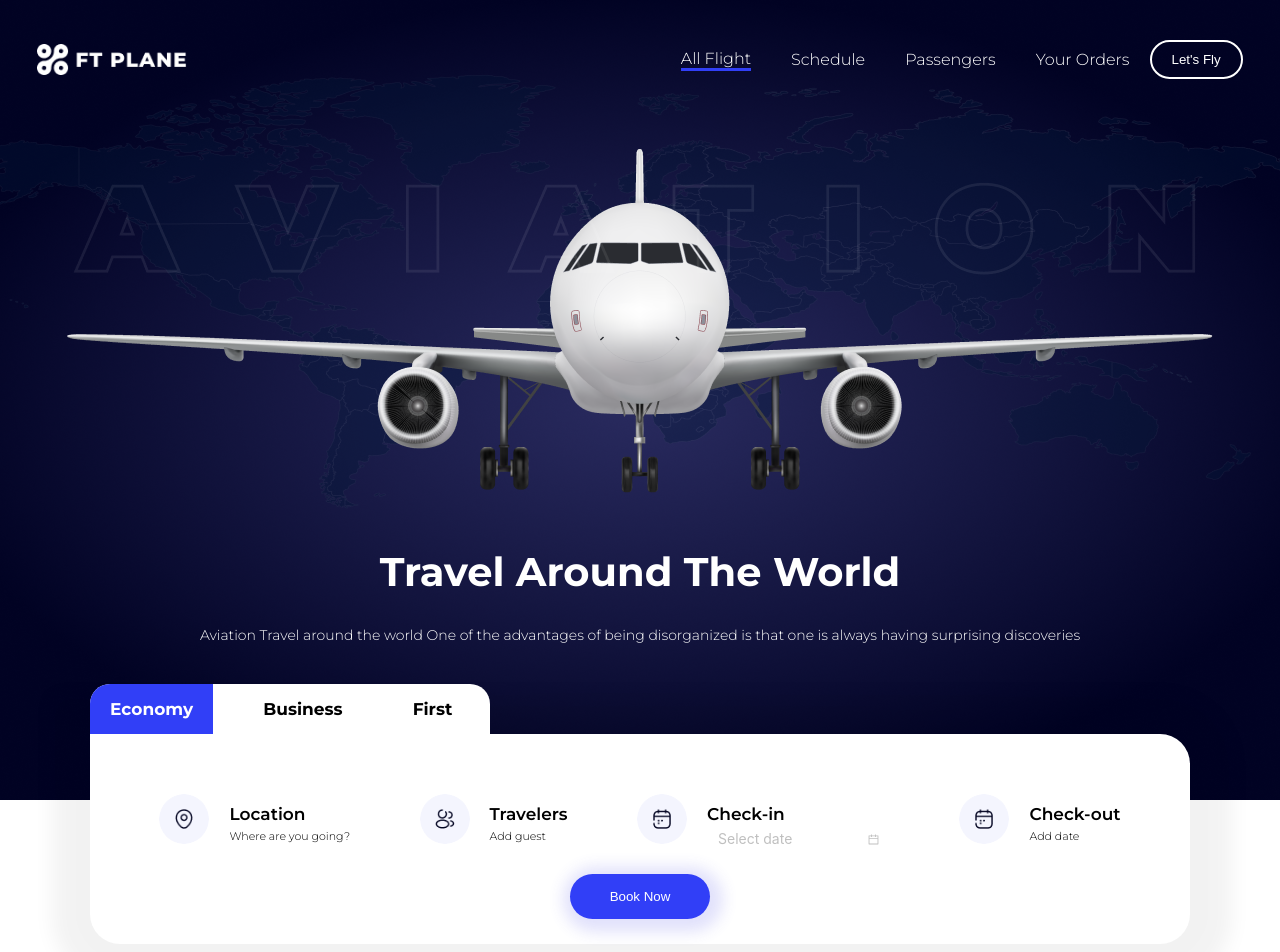
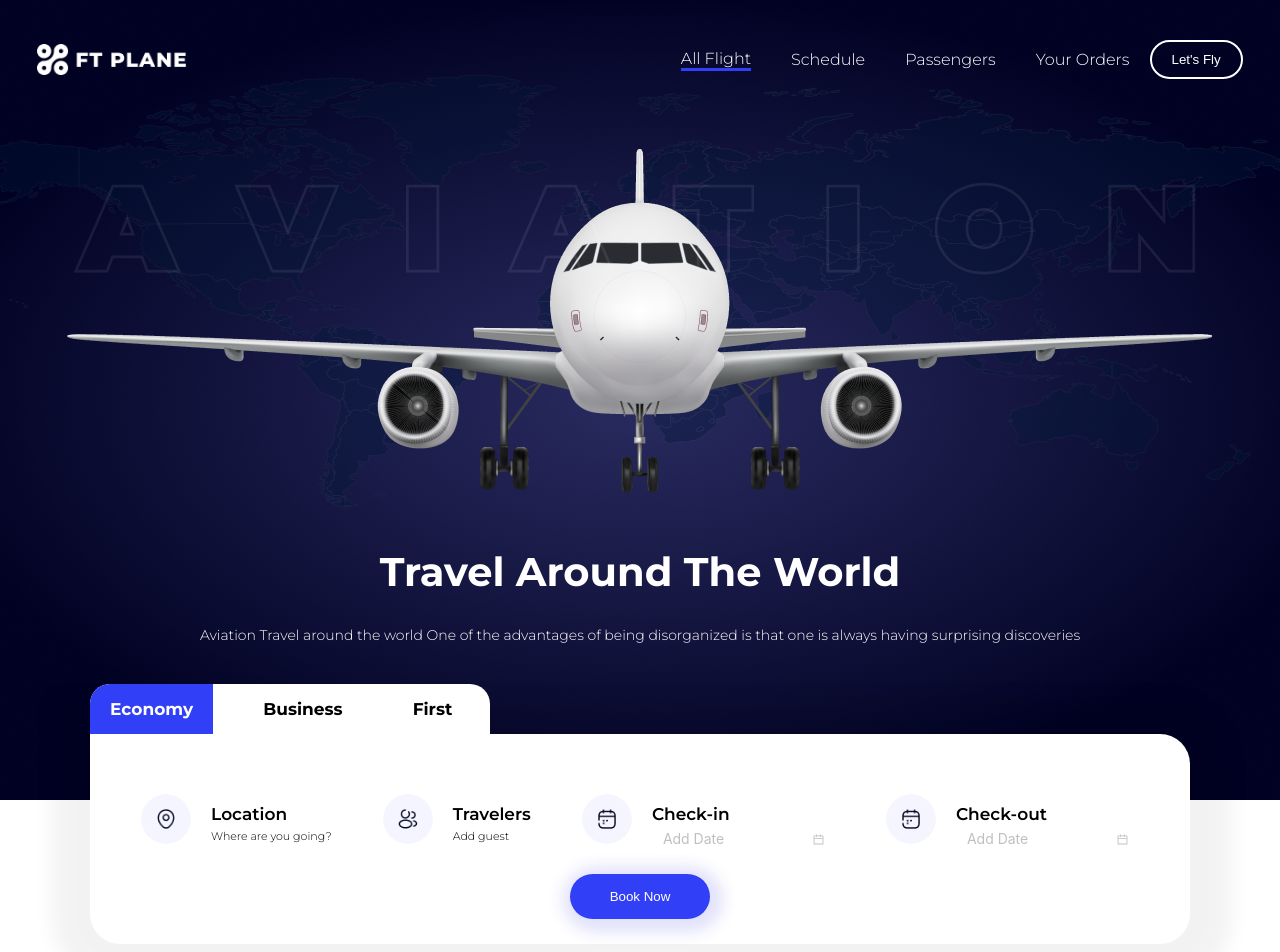
Before and after one commit to DevOlagboye/Aviation-Landpage, a React (Create React App) app: page / in a window 1280 px wide. Shown: the top 952 px of the page. Built offline with nearby package versions, Linux system fonts and the light colour scheme.

Commit message:
Added Date Picker functionality to the  Check In and Check out

```diff
--- a/src/Components/HeroPage/HeroPage.css
+++ b/src/Components/HeroPage/HeroPage.css
@@ -105,6 +105,9 @@
 
 .booking-features-details .date-picker {
     border: none;
+}
+
+.booking-features-details .date-picker::placeholder {
     color: #000;
 }
 
--- a/src/Components/HeroPage/HeroPage.jsx
+++ b/src/Components/HeroPage/HeroPage.jsx
@@ -59,13 +59,13 @@ const HeroPage = () => {
                     <div className='booking-features-details'>
                         <img src={checkInIcon} alt="Check In Icon" />
                         <h5>Check-in<br/>
-                            <DatePicker onChange={onChange} className="date-picker"/>
+                            <DatePicker onChange={onChange} className="date-picker" placeholder={"Add Date"}/>
                         </h5>
                     </div>
                     <div className='booking-features-details'>
                         <img src={checkInIcon} alt="Check In Icon" />
                         <h5>Check-out<br/>
-                            <span>Add date</span>
+                            <DatePicker onChange={onChange} className="date-picker" placeholder={"Add Date"}/>
                         </h5>
                     </div>
                 </div>
```
